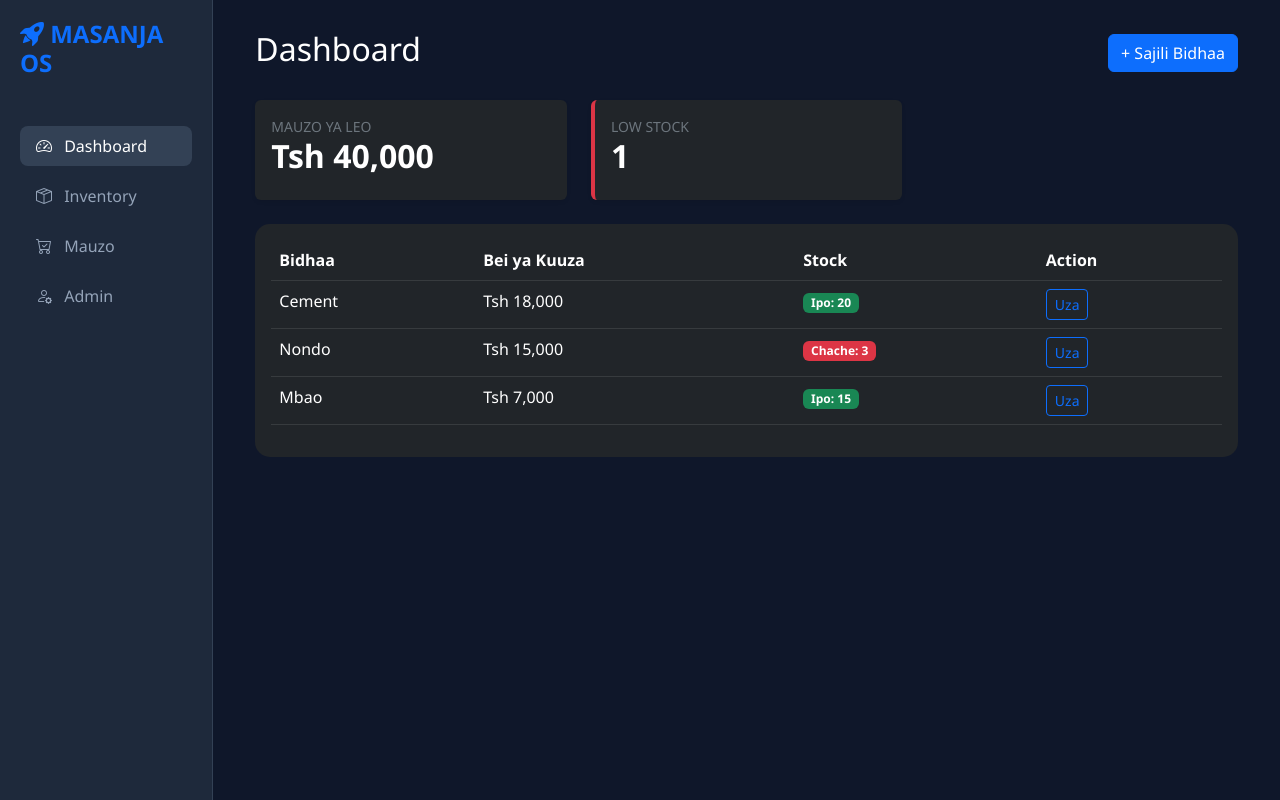
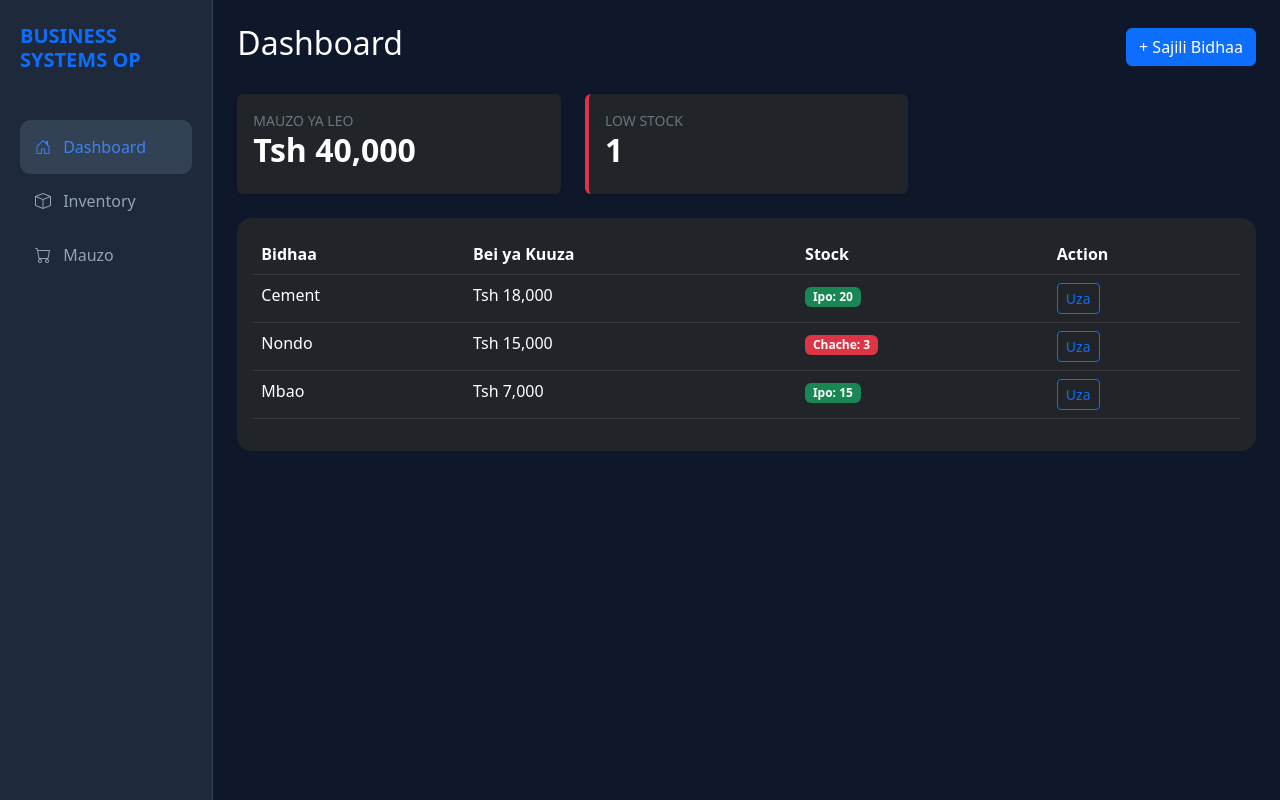
Before and after one commit to benmass1/Business_Systems_Op, a Flask app: page / in a window 1280 px wide. Run offline with Flask 3, Linux system fonts and the light colour scheme.

Commit message:
Update layout.html

```diff
--- a/templates/layout.html
+++ b/templates/layout.html
@@ -3,30 +3,28 @@
 <head>
     <meta charset="UTF-8">
     <meta name="viewport" content="width=device-width, initial-scale=1.0">
-    <title>Masanja Business OS</title>
+    <title>Business Systems Op</title>
     <link href="https://cdn.jsdelivr.net/npm/bootstrap@5.3.0/dist/css/bootstrap.min.css" rel="stylesheet">
     <link rel="stylesheet" href="https://cdn.jsdelivr.net/npm/bootstrap-icons@1.11.1/font/bootstrap-icons.css">
     <style>
-        body { background-color: #0f172a; color: white; font-family: 'Segoe UI', Tahoma, Geneva, Verdana, sans-serif; }
-        .sidebar { background: #1e293b; min-height: 100vh; padding: 20px; border-right: 1px solid #334155; }
-        .nav-link { color: #94a3b8; margin-bottom: 10px; border-radius: 8px; transition: 0.3s; }
-        .nav-link:hover, .nav-link.active { background: #334155; color: white; }
-        .main-content { padding: 30px; }
+        body { background-color: #0f172a; color: white; }
+        .sidebar { background: #1e293b; min-height: 100vh; border-right: 1px solid #334155; }
+        .nav-link { color: #94a3b8; padding: 15px; text-decoration: none; }
+        .nav-link:hover, .active-link { background: #334155; color: #3b82f6; border-radius: 10px; }
     </style>
 </head>
 <body>
     <div class="container-fluid">
         <div class="row">
-            <div class="col-md-2 sidebar d-none d-md-block">
-                <h4 class="fw-bold mb-5 text-primary"><i class="bi bi-rocket-takeoff-fill"></i> MASANJA OS</h4>
-                <nav class="nav flex-column">
-                    <a class="nav-link active" href="/"><i class="bi bi-speedometer2 me-2"></i> Dashboard</a>
-                    <a class="nav-link" href="/inventory"><i class="bi bi-box-seam me-2"></i> Inventory</a>
-                    <a class="nav-link" href="#"><i class="bi bi-cart-check me-2"></i> Mauzo</a>
-                    <a class="nav-link" href="#"><i class="bi bi-person-gear me-2"></i> Admin</a>
+            <div class="col-md-2 sidebar d-none d-md-block py-4">
+                <h5 class="text-primary fw-bold mb-5 px-2">BUSINESS SYSTEMS OP</h5>
+                <nav class="nav flex-column px-2">
+                    <a class="nav-link active-link" href="/"><i class="bi bi-house-door me-2"></i> Dashboard</a>
+                    <a class="nav-link" href="/inventory"><i class="bi bi-box me-2"></i> Inventory</a>
+                    <a class="nav-link" href="/sales"><i class="bi bi-cart me-2"></i> Mauzo</a>
                 </nav>
             </div>
-            <div class="col-md-10 main-content">
+            <div class="col-md-10 py-4">
                 {% block content %}{% endblock %}
             </div>
         </div>
```
